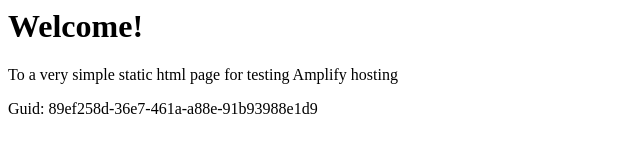
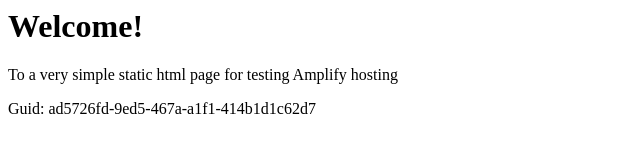
Before and after one commit to aws-aemilia-sin/Github-PR-Commit-Integration-Test-DoNotTouch-GitHubWebhookPushCanaryTest-v1-prod-ap-southeast-1, a website: page src/index.html in a window 1280 px wide. Shown: the full height of the page, 0-640 px from the left. Drawn offline with Linux system fonts and the light colour scheme.

Commit message:
commit from integ tests

```diff
--- a/src/index.html
+++ b/src/index.html
@@ -12,6 +12,6 @@
 <body>
     <h1>Welcome!</h1>
     <p>To a very simple static html page for testing Amplify hosting</p>
-    <p>Guid: 89ef258d-36e7-461a-a88e-91b93988e1d9</p></body>
+    <p>Guid: ad5726fd-9ed5-467a-a1f1-414b1d1c62d7</p></body>
 
 </html>
```
